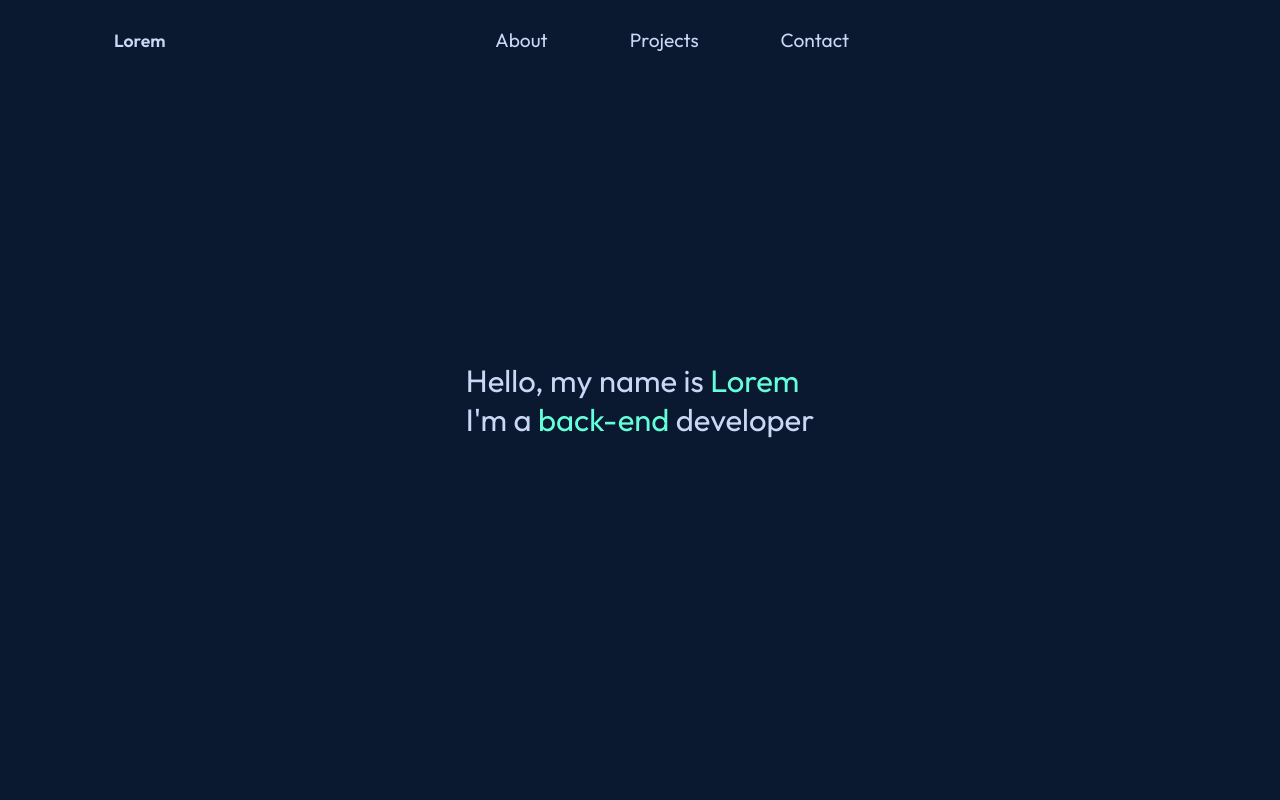
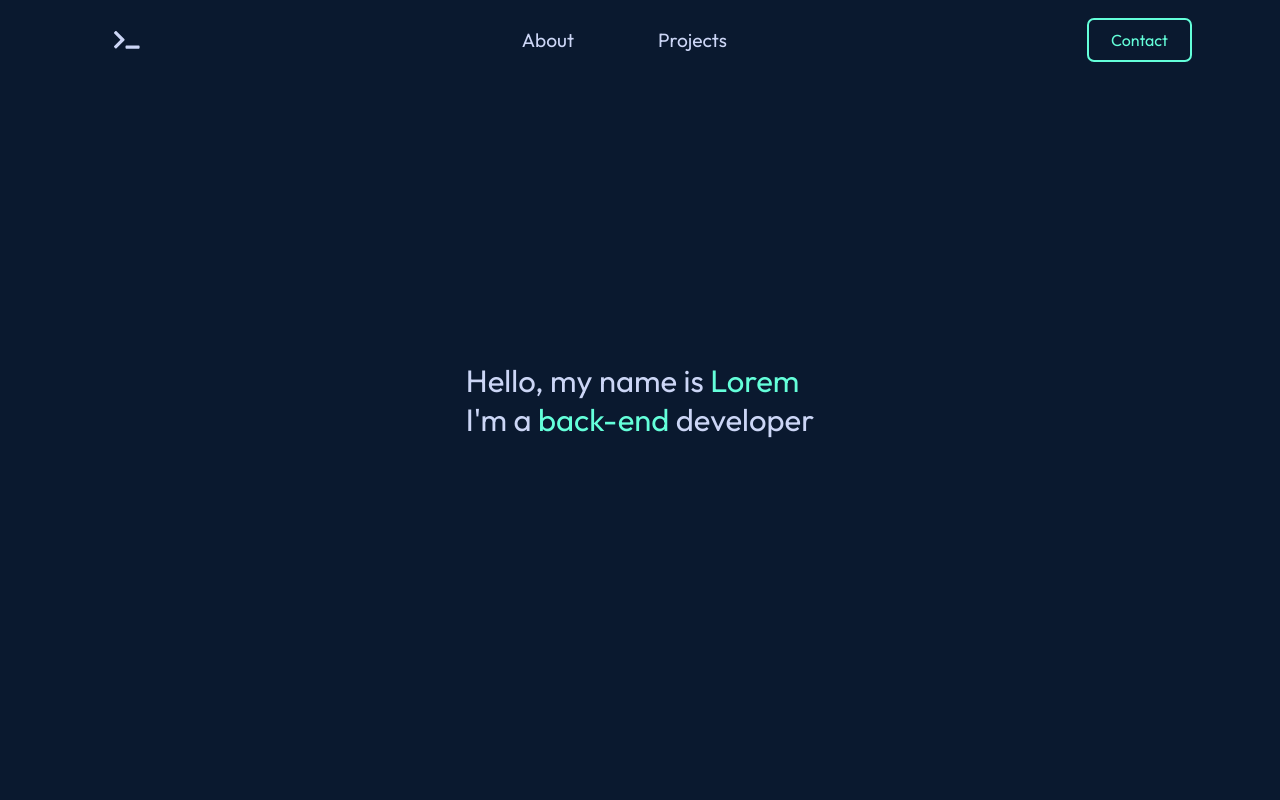
Before and after one commit to CapstoneTeamGreen/website_frontend, a React (Create React App) app: page / in a window 1280 px wide. Shown: the top 800 px of the page. Built offline with nearby package versions, Linux system fonts and the light colour scheme.

Commit message:
Style change, added button

```diff
--- a/src/components/Navbar/NavbarElements.js
+++ b/src/components/Navbar/NavbarElements.js
@@ -34,11 +34,10 @@ export const NavLogo = styled(LinkR)`
     color: #CCD6F6;
     justify-self: flex-start;
     cursor: pointer;
-    font-size: 1.1rem;
+    font-size: 1.6rem;
     display: flex;
     align-items: center;
     margin-left: 24px;
-    font-weight: bold;
     text-decoration: none;
 
     @media screen and (max-width: 480px) {
@@ -70,7 +69,8 @@ export const NavMenu = styled.ul`
     align-items: center;
     list-style: none;
     text-align: center;
-    margin-right: 25%;
+    /* margin-right: -24px; */
+    /* margin-left: -55px; */
 
     @media screen and (max-width: 768px) {
         display: none;
@@ -79,7 +79,7 @@ export const NavMenu = styled.ul`
 
 export const NavItem = styled.li`
     height: 80px;
-    margin-right: 50px;
+    margin-right: 20px;
 `
 
 export const NavLinks = styled(LinkS)`
@@ -87,7 +87,7 @@ export const NavLinks = styled(LinkS)`
     display: flex;
     align-items: center;
     text-decoration: none;
-    padding: 0 1rem;
+    padding: 0 2rem;
     height: 100%;
     cursor: pointer;
 
@@ -95,3 +95,33 @@ export const NavLinks = styled(LinkS)`
         border-bottom: 3px solid #64FFDA;
     }
 `
+
+export const NavBtn = styled.nav`
+    display: flex;
+    align-items: center;
+
+    @media screen and (max-width: 768px) {
+        display: none;
+    }
+`
+
+export const NavBtnLink = styled(LinkS)`
+    border-radius: 5px;
+    background: #0A192F;
+    white-space: nowrap;
+    padding: 10px 22px;
+    color: #64FFDA;
+    font-size: 16px;
+    outline: 2px solid #64FFDA;
+    border: none;
+    cursor: pointer;
+    transition: all 0.2s ease-in-out;
+    text-decoration: none;
+
+    &:hover {
+        transition: all 0.2s ease-in-out;
+        background: #CCD6F6;
+        color: #0A192F;
+        outline: 2px solid #CCD6F6;
+    }
+`
--- a/src/components/Navbar/index.js
+++ b/src/components/Navbar/index.js
@@ -1,6 +1,6 @@
 import React, { useState, useEffect } from 'react'
 import { animateScroll as scroll } from 'react-scroll/modules'
-import { FaBars } from 'react-icons/fa';
+import { FaBars, FaTerminal } from 'react-icons/fa';
 import {
     Nav,
     NavbarContainer,
@@ -8,7 +8,9 @@ import {
     MobileIcon,
     NavMenu,
     NavItem,
-    NavLinks
+    NavLinks,
+    NavBtn,
+    NavBtnLink
 } from './NavbarElements';
 
 const Navbar = ({ toggle }) => {
@@ -39,7 +41,7 @@ const Navbar = ({ toggle }) => {
                     <NavLogo
                         to='/'
                         onClick={toggleHome}>
-                        Lorem
+                        <FaTerminal />
                     </NavLogo>
 
                     <MobileIcon onClick={toggle}>
@@ -69,8 +71,9 @@ const Navbar = ({ toggle }) => {
                                 Projects
                             </NavLinks>
                         </NavItem>
-                        <NavItem>
-                            <NavLinks
+                    </NavMenu>
+                    <NavBtn>
+                        <NavBtnLink
                             to='#'
                             smooth={true}
                             duration={500}
@@ -78,9 +81,8 @@ const Navbar = ({ toggle }) => {
                             exact='true'
                             offset={-80}>
                             Contact
-                            </NavLinks>
-                        </NavItem>
-                    </NavMenu>
+                        </NavBtnLink>
+                    </NavBtn>
                 </NavbarContainer>
             </Nav>
         </>
```
Lines whose indentation alone changed are shown as unchanged.
